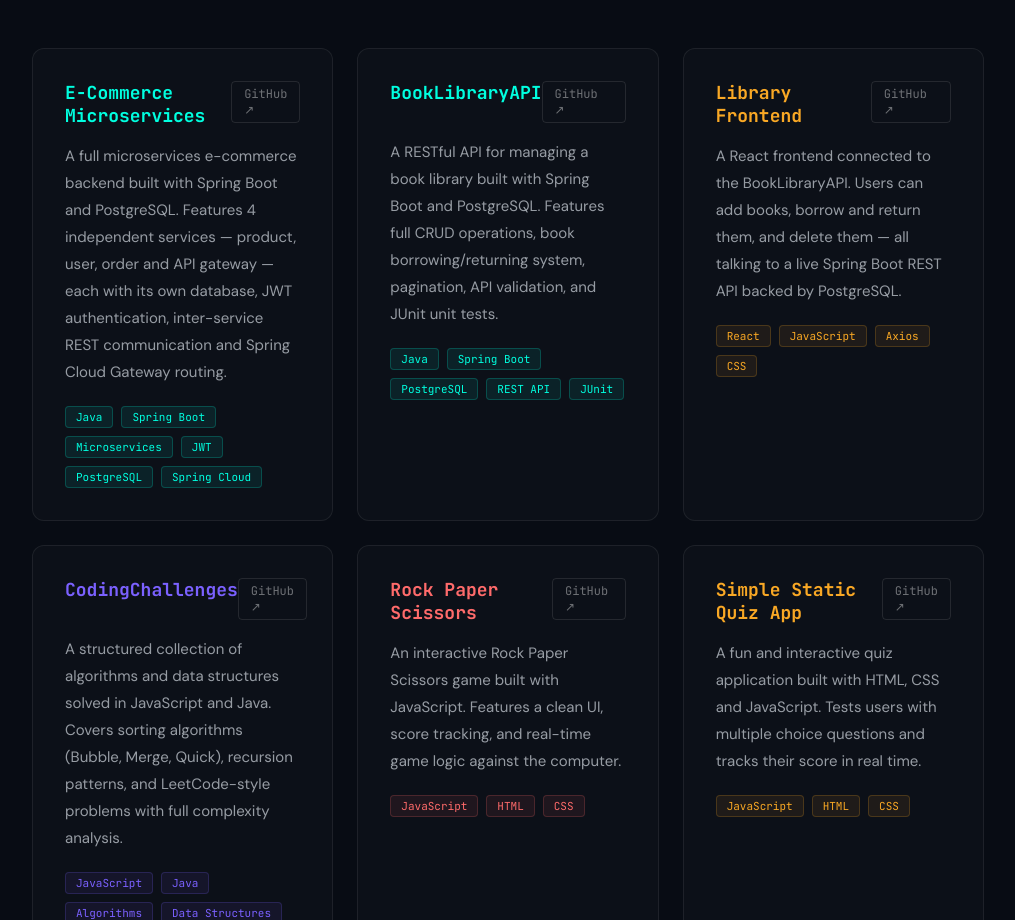
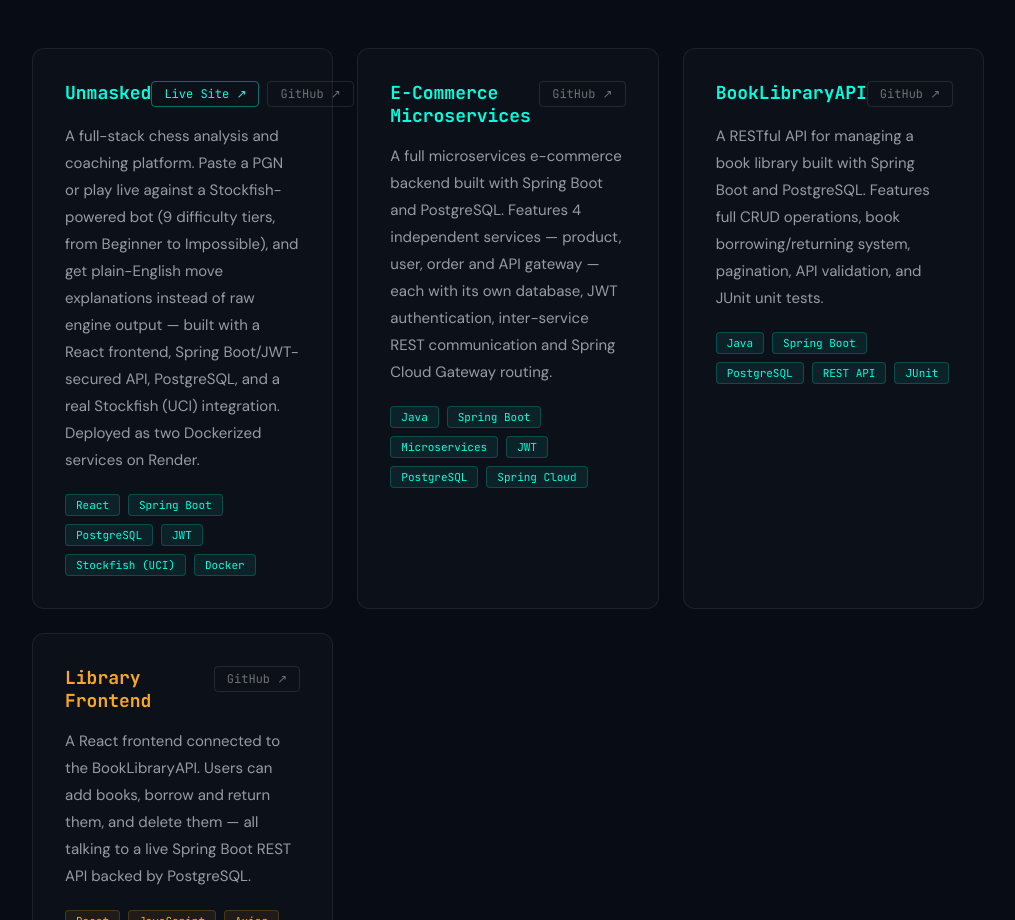
Before and after one commit to devRubey/portfolio, a React (Create React App) app: page / in a window 1280 px wide. Shown: the part 1880-2800 px from the top of the page, without its empty margins (132-1147 px from the left). Built offline with nearby package versions, Linux system fonts and the light colour scheme.

Commit message:
Update projects list with 'Unmasked' and remove old entries
Added a new project 'Unmasked' to the projects list and removed several old projects.

```diff
--- a/src/App.js
+++ b/src/App.js
@@ -5,6 +5,22 @@
 const NAV_LINKS = ["Home", "About", "Projects", "Skills", "Contact"];
 
 const PROJECTS = [
+  {
+    title: "Unmasked",
+    description:
+      "A full-stack chess analysis and coaching platform. Paste a PGN or play live against a Stockfish-powered bot (9 difficulty tiers, from Beginner to Impossible), and get plain-English move explanations instead of raw engine output — built with a React frontend, Spring Boot/JWT-secured API, PostgreSQL, and a real Stockfish (UCI) integration. Deployed as two Dockerized services on Render.",
+    tags: [
+      "React",
+      "Spring Boot",
+      "PostgreSQL",
+      "JWT",
+      "Stockfish (UCI)",
+      "Docker",
+    ],
+    github: "https://github.com/devRubey/Unmasked",
+    live: "https://unmasked-1.onrender.com",
+    accent: "#00ffe0",
+  },
   {
     title: "E-Commerce Microservices",
     description:
@@ -35,46 +51,6 @@
     tags: ["React", "JavaScript", "Axios", "CSS"],
     github: "https://github.com/devRubey/library-frontend",
     accent: "#f9a825",
-  },
-  {
-    title: "CodingChallenges",
-    description:
-      "A structured collection of algorithms and data structures solved in JavaScript and Java. Covers sorting algorithms (Bubble, Merge, Quick), recursion patterns, and LeetCode-style problems with full complexity analysis.",
-    tags: ["JavaScript", "Java", "Algorithms", "Data Structures"],
-    github: "https://github.com/devRubey/CodingChallenges",
-    accent: "#7b61ff",
-  },
-  {
-    title: "Rock Paper Scissors",
-    description:
-      "An interactive Rock Paper Scissors game built with JavaScript. Features a clean UI, score tracking, and real-time game logic against the computer.",
-    tags: ["JavaScript", "HTML", "CSS"],
-    github: "https://github.com/devRubey/Rock-Paper-Scissors",
-    accent: "#ff6b6b",
-  },
-  {
-    title: "Simple Static Quiz App",
-    description:
-      "A fun and interactive quiz application built with HTML, CSS and JavaScript. Tests users with multiple choice questions and tracks their score in real time.",
-    tags: ["JavaScript", "HTML", "CSS"],
-    github: "https://github.com/devRubey/Simple-Static-Quiz-App",
-    accent: "#f9a825",
-  },
-  {
-    title: "Photo Gallery",
-    description:
-      "A slick and responsive photo gallery built with HTML and CSS. Showcases images in a clean grid layout with smooth hover effects.",
-    tags: ["HTML", "CSS"],
-    github: "https://github.com/devRubey/Photo-Gallery",
-    accent: "#00e5ff",
-  },
-  {
-    title: "Pricing Table",
-    description:
-      "A responsive pricing comparison page built with HTML and CSS. Demonstrates layout skills with cards, typography, and clean styling — a common real-world web component.",
-    tags: ["HTML", "CSS"],
-    github: "https://github.com/devRubey/Pricing-Table---Comparison-Page",
-    accent: "#69ff47",
   },
 ];
 
@@ -292,6 +268,32 @@
         >
           {project.title}
         </h3>
+        <div style={{ display: "flex", gap: 8, flexShrink: 0 }}>
+          {project.live && (
+            <a
+              href={project.live}
+              target="_blank"
+              rel="noreferrer"
+              style={{
+                color: project.accent,
+                textDecoration: "none",
+                fontFamily: "'JetBrains Mono', monospace",
+                fontSize: 12,
+                border: `1px solid ${project.accent}66`,
+                padding: "4px 12px",
+                borderRadius: 4,
+                transition: "all 0.2s",
+              }}
+              onMouseEnter={(e) => {
+                e.target.style.background = `${project.accent}14`;
+              }}
+              onMouseLeave={(e) => {
+                e.target.style.background = "transparent";
+              }}
+            >
+              Live Site ↗
+            </a>
+          )}
           <a
             href={project.github}
             target="_blank"
@@ -317,6 +319,7 @@
           >
             GitHub ↗
           </a>
+        </div>
       </div>
       <p
         style={{
```
Lines whose indentation alone changed are shown as unchanged.
